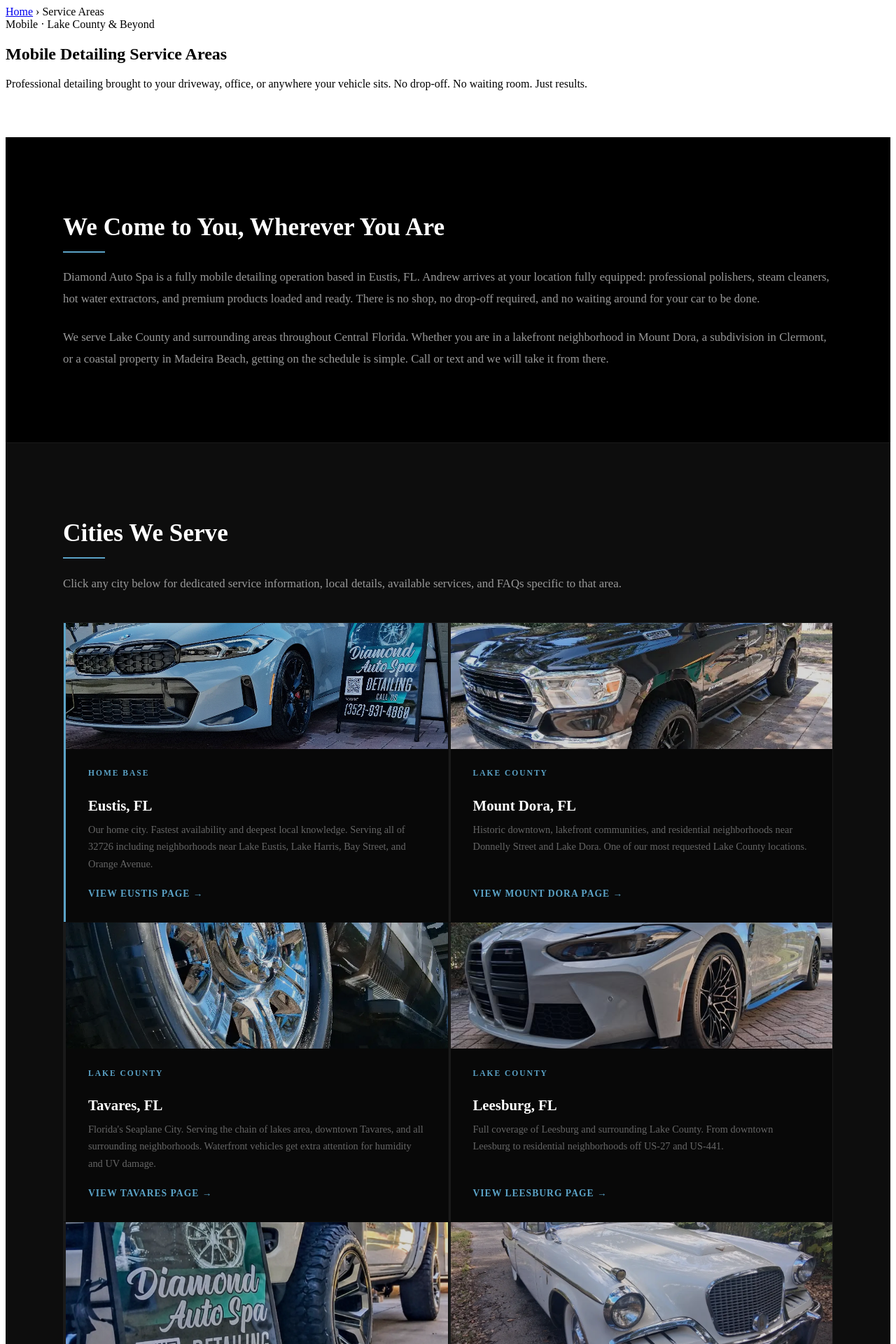
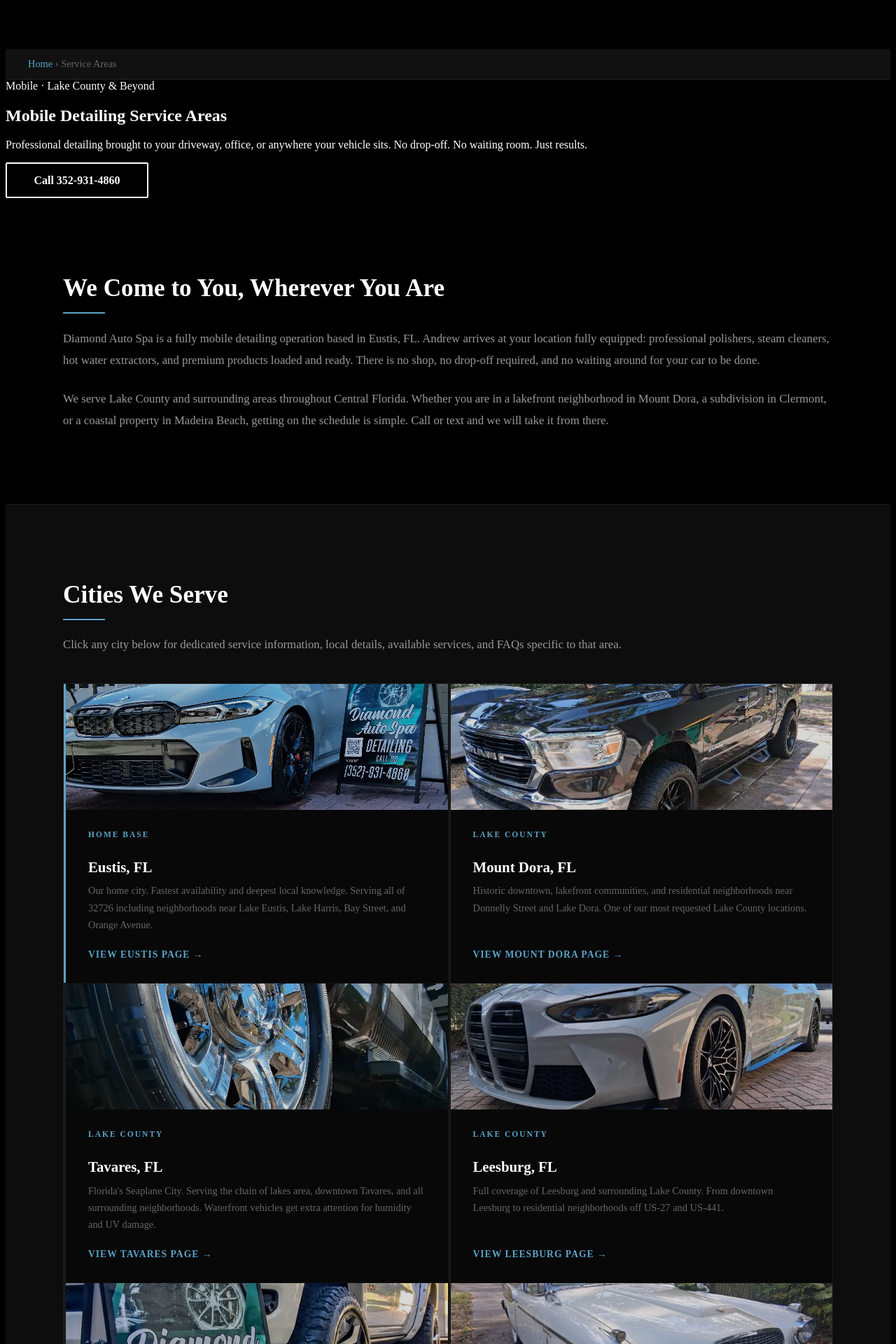
Before and after one commit to JamesBrownR/Diamond-Auto-Spa-Detailing, a Jekyll site: the page built from service-area/index.html, in a window 1280 px wide. Shown: the top 1920 px of the page at 70% size. Built offline with Jekyll 4.4.1, drawn with Linux system fonts in a browser that asks for light colours.

Commit message:
Update index.html

```diff
--- a/service-area/index.html
+++ b/service-area/index.html
@@ -167,6 +167,22 @@
     border-radius: 2px;
   }
   .cta-bbutton:hover { background: #fff; color: #000; }
+  body {
+  background: #000;
+  color: #fff;
+}
+
+.breadcrumb {
+  margin-top: 70px;
+  background: #111111;
+  padding: 0.8rem 2rem;
+  font-size: 0.9rem;
+  color: #666;
+  border-bottom: 1px solid #222;
+}
+
+.breadcrumb a { color: #5BA3C7; text-decoration: none; }
+.breadcrumb a:hover { text-decoration: underline; }
 </style>
 
 <div class="breadcrumb">
```
